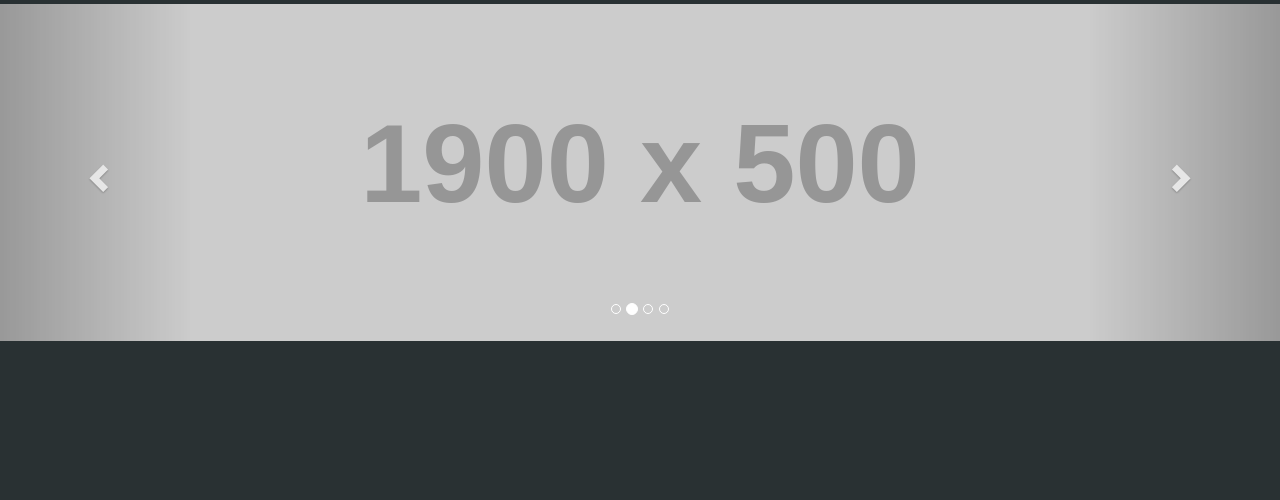
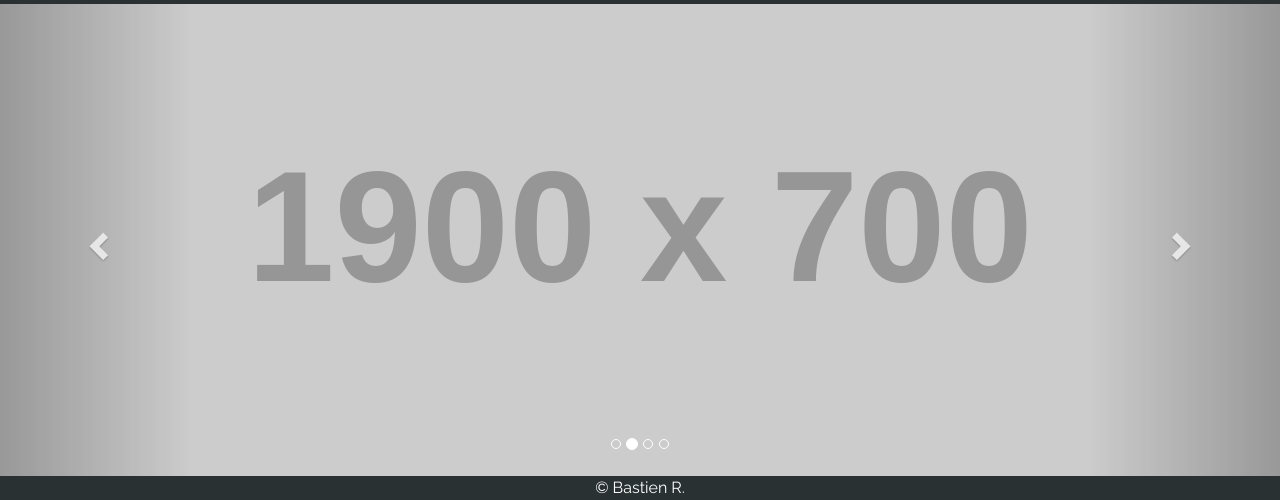
Before and after one commit to bastienrb/A2_PREPRO_ROBERT_PLUMET, a plain HTML site: page index.html in a window 1280 px wide. Shown: the part 744-1244 px from the top of the page. Before the commit the page ends 1085 px from the top, so only its background shows below. Drawn offline with nearby package versions, Linux system fonts and the light colour scheme; placeholder pictures from the web are drawn by us.

Commit message:
adapted carousel + optimized sass

```diff
--- a/index.html
+++ b/index.html
@@ -66,15 +66,15 @@
 				    </div>
 
 				    <div class="item">
-				      <img src="http://placehold.it/1900x500" alt="img2">
+				      <img src="http://placehold.it/1900x700" alt="img2">
 				    </div>
 
 				    <div class="item">
-				      <img src="http://placehold.it/1900x500" alt="img3">
+				      <img src="http://placehold.it/1900x700" alt="img3">
 				    </div>
 
 				    <div class="item">
-				      <img src="http://placehold.it/1900x500" alt="img4">
+				      <img src="http://placehold.it/1900x700" alt="img4">
 				    </div>
 				  </div>
 
@@ -89,7 +89,9 @@
 				  </a>
 				</div>
 		</section>
-
+		<footer>
+		<p>&copy; Bastien R.</p>
+		</footer>
 	</body>
 
 </html>
--- a/sass/style.scss
+++ b/sass/style.scss
@@ -2,6 +2,12 @@
 @import "compass/css3";
 
 $bg-color : #293133;
+
+$main-font : Raleway;
+@mixin f-fam($font1, $font2, $font3){
+	font-family : $font1, $font2, $font3;
+}
+
 
 body {
     text-align: center;
@@ -25,7 +31,7 @@ img {
 }
 
 h1 {
-    font-family: Raleway, Georgia, sans-serif;
+    @include f-fam($main-font, Georgia, sans-serif);
     font-size: 2.25em;
     padding: 0 1em;
 }
@@ -44,7 +50,14 @@ h1 {
 
 nav{
 	li, a{
-		font-family: Raleway, Georgia, sans-serif;
+		@include f-fam($main-font, Georgia, sans-serif);
 		color: #636161 !important;
 	}
 }
+
+
+footer{
+	p{
+		@include f-fam($main-font, Georgia, sans-serif);
+	}
+}
```
Also changed, not shown: stylesheets/style.css.
